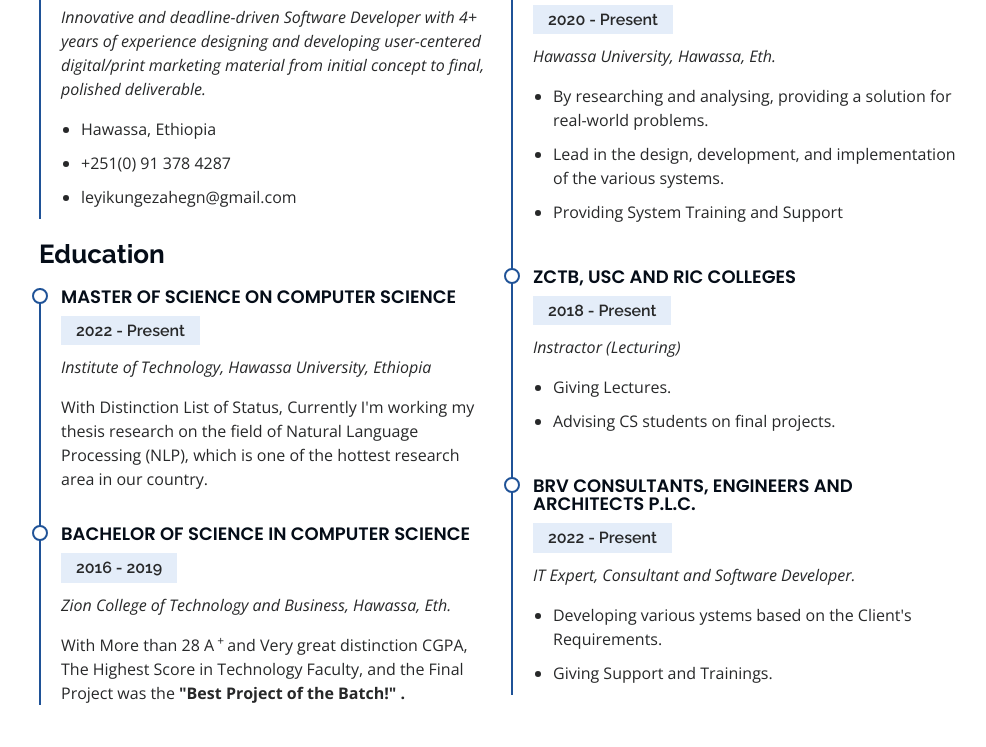
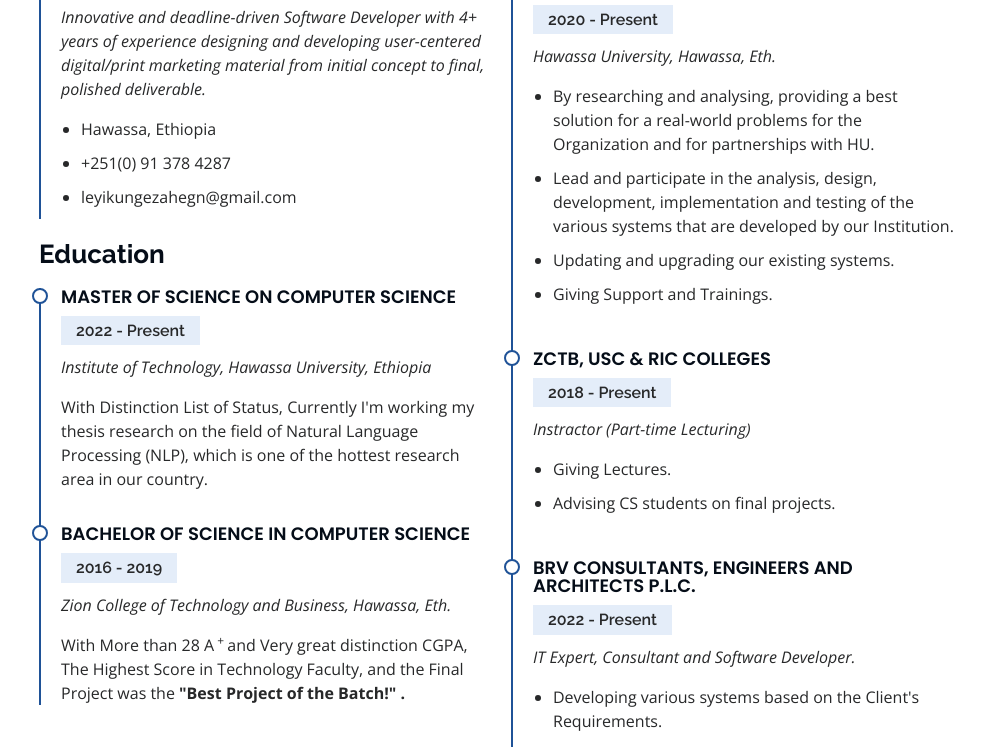
Before and after one commit to leyikun/leyikun.github.io, a plain HTML site: page index.html in a window 1280 px wide. Shown: the part 3064-3811 px from the top of the page, without its empty margins (291-1277 px from the left). Drawn offline with nearby package versions, Linux system fonts and the light colour scheme.

Commit message:
Update index.html

```diff
--- a/index.html
+++ b/index.html
@@ -111,7 +111,7 @@
       <div class="container">
 
         <div class="section-title">
-          <h2>About</h2>
+          <h2 class="targetTexts">About</h2>
           <p>
 		   Dedicated and results-driven Software Developer with 4<sup>+</sup> years of hands-on experience in the field.
            </p>
@@ -122,7 +122,7 @@
             <img src="assets/img/leyikun.jpg" class="img-fluid" alt="">
           </div>
           <div class="col-lg-8 pt-4 pt-lg-0 content" data-aos="fade-left">
-            <h3>UI/UX Designer &amp; Web Developer.</h3>
+            <h3 class="targetTexts" >UI/UX Designer &amp; Web Developer.</h3>
             <p class="fst-italic" style="text-align: justify;">
               Passionate UI/UX designer with a keen eye for aesthetics and a user-centered design approach.
            Experienced web developer specializing in front-end and back-end technologies. Proficient in coding responsive and user-friendly websites and applications.  </p>
@@ -159,7 +159,7 @@
       <div class="container">
 
         <div class="section-title">
-          <h2>Facts</h2>
+          <h2 class="targetTexts">Facts</h2>
           <p style="text-align: justify;">
 		  Dedicated professional with a strong passion for problem-solving and a commitment to delivering effective business solutions. Known for providing exceptional support, I thrive on tackling challenges and offering insightful trainings. My work ethic is marked by an unwavering commitment, often putting in more than 20 hours a day to ensure excellence in all endeavors.
           </p>
@@ -382,16 +382,16 @@ And much More ...
               <h5 class="balckText">2020 - Present</h5>
               <p><em>Hawassa University, Hawassa, Eth. </em></p>
               <ul>
-			    <li>By researching and analysing, providing a solution for real-world problems.</li>
-                <li>Lead in the design, development, and implementation of the various systems.</li>
-
-                <li>Providing System Training and Support</li>
+	        <li>By researching and analysing, providing a best solution for a real-world problems for the Organization and for partnerships with HU.</li>
+                <li>Lead and participate in the analysis, design, development, implementation and testing of the various systems that are developed by our Institution. </li>
+                <li> Updating and upgrading our existing systems.</li>
+                <li>Giving Support and Trainings.</li>
               </ul>
             </div>
             <div class="resume-item">
-              <h4 class="targetTexts">ZCTB, USC and RIC Colleges</h4>
+              <h4 class="targetTexts">ZCTB, USC & RIC Colleges</h4>
               <h5 class="balckText">2018 -  Present</h5>
-              <p><em> Instractor (Lecturing)</em></p>
+              <p><em> Instractor (Part-time Lecturing)</em></p>
               <ul>
                 <li>Giving Lectures. </li>
 	        <li>Advising CS students on final projects. </li>
@@ -403,7 +403,7 @@ And much More ...
               <h5 class="balckText">2022 -  Present</h5>
               <p><em> IT Expert, Consultant and Software Developer. </em></p>
              <ul>
-                <li>Developing various ystems based on the Client's Requirements.</li>
+                <li>Developing various systems based on the Client's Requirements.</li>
 		<li>Giving Support and Trainings. </li>
              </ul>
             </div>
@@ -441,7 +441,7 @@ And much More ...
             <div class="portfolio-wrap">
               <img src="assets/img/portfolio/Sis_App.jpg" class="img-fluid" alt="">
               <div class="portfolio-links">
-            <b style="margin-left:2px;" class="balckText">    30+ Android Applications </b>  <a href="assets/img/portfolio/Sis_App.jpg" data-gallery="portfolioGallery" class="portfolio-lightbox" title="Including HU-SIS Android App, HerApp, KEA-Dictionary, Kafecho Language and Tourist Sites App, ZCTB-AniversaryApp, PDF-Reader and many others"><i class="bx bx-link"></i></a>
+            <b style="margin-left:2px;" class="balckText">    30+ Android Applications </b>  <a href="assets/img/portfolio/Sis_App.jpg" data-gallery="portfolioGallery" class="portfolio-lightbox" title="Including HU-SIS Android App, HU-SIS Android App for Disabled, HerApp, KEA-Dictionary, Kafecho Language and Tourist Sites App, ZCTB-AniversaryApp, PDF-Reader and many others"><i class="bx bx-link"></i></a>
 
               </div>
             </div>
```
